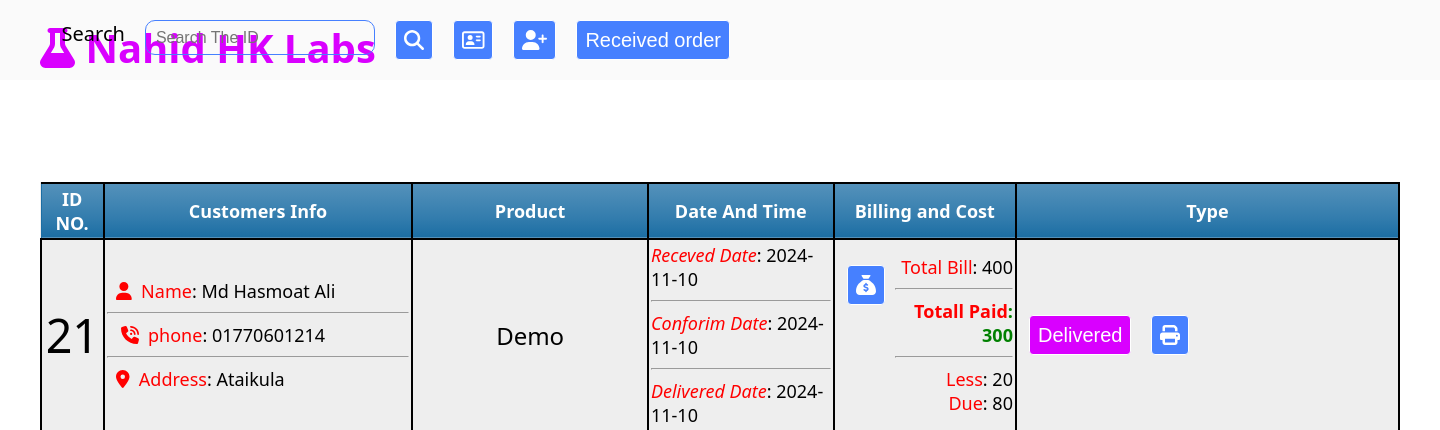
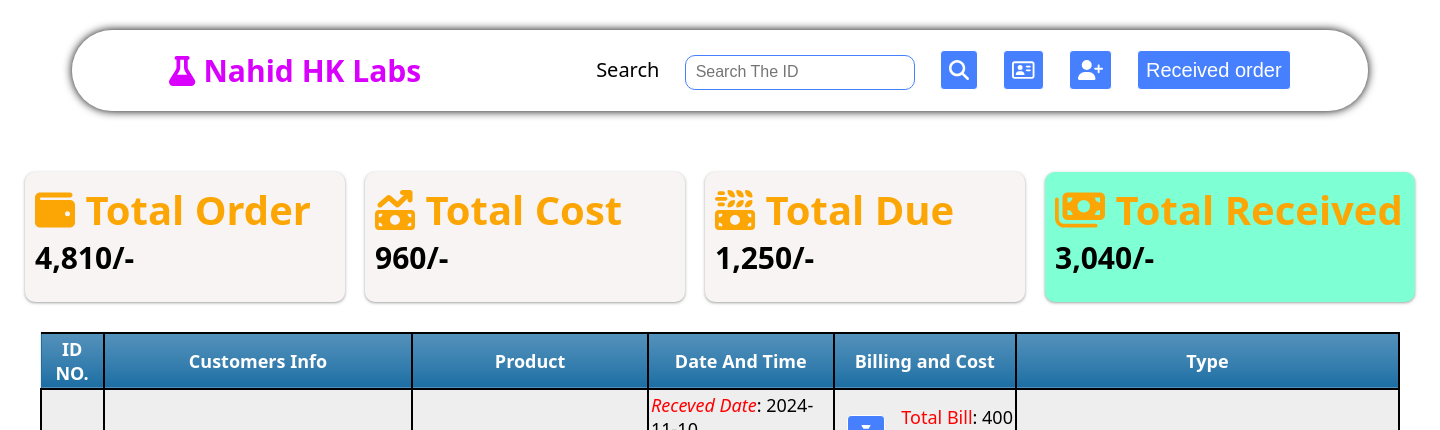
Before and after one commit to nahidhk/myinvoice, a PHP site: page / in a window 1440 px wide. Shown: the top 430 px of the page. Run offline with PHP 8.4, Linux system fonts and the light colour scheme; data comes from the database, SQL or seed files in the repository; some libraries are stand-ins or nearby versions.

Commit message:
new update

```diff
--- a/config.php
+++ b/config.php
@@ -1,7 +1,7 @@
 <?php
 $servername = "localhost";
 $username = "root";
-$password = "51614824";
+$password = "nahid12345";
 $dbname = "nhklabs";
 $conn = new mysqli($servername, $username, $password, $dbname);
 ?>
--- a/index.html
+++ b/index.html
@@ -1,5 +1,6 @@
 <!DOCTYPE html>
 <html lang="en">
+
 <head>
     <link rel="shortcut icon" href="icon.jpg" type="image/x-icon">
     <link rel="manifest" href="/manifest.json">
@@ -8,15 +9,17 @@
     <meta name="viewport" content="width=device-width, initial-scale=1.0">
     <title>Nahid HK Service Center</title>
 </head>
+
 <body>
-<div class="nav">
+    <nav class="flex anaround">
+        <div class="nav flex anaround">
             <blockquote>
                 <h1>
-            <i class="fa-solid fa-flask"></i>   Nahid HK Labs
+                    <i class="fa-solid fa-flask"></i> Nahid HK Labs
                 </h1>
             </blockquote>
-    <div class="btnbox">
 
+            <div style="padding: 10px;">
                 <label for="">Search</label>
                 <input onclick="mydata()" type="search" name="" id="search" placeholder="Search The ID">
                 <button onclick="searchData()" class="btn"><i class="fa-solid fa-magnifying-glass"></i>
@@ -24,12 +27,37 @@
                 <button onclick="window.location.href='/src/api/user.php'" class="btn">
                     <i class="fa-regular fa-address-card"></i>
                 </button>
-            <button onclick="window.location.href='/user'" class="btn"><i class="fa-solid fa-user-plus"></i></button>
+                <button onclick="window.location.href='/user'" class="btn"><i
+                        class="fa-solid fa-user-plus"></i></button>
 
                 <button class="btn" onclick="rcvdata()">Received order</button>
             </div>
         </div>
+    </nav>
     <br><br><br><br><br><br>
+
+    <div class="flex anaround">
+        <div class="flex anaround">
+            <div class="card card1">
+                <h1><i class="fa-solid fa-wallet"></i> Total Order</h1>
+                <h2 id="order"></h2>
+            </div>
+            <div class="card card2">
+                <h1><i class="fa-solid fa-money-bill-trend-up"></i> Total Cost</h1>
+                <h2 id="cost"></h2>
+            </div>
+            <div class="card card3">
+               <h1><i class="fa-solid fa-money-bill-wheat"></i> Total Due</h1>
+                <h2 id="due"></h2>
+            </div>
+            <div class="card card4">
+            <h1><i class="fa-solid fa-money-bills"></i> Total Received</h1>
+                <h2 id="received"></h2>
+            </div>
+        </div>
+    </div>
+
+
     <blockquote>
         <table class="blueTable">
             <thead>
@@ -48,6 +76,9 @@
     </blockquote>
     <!--javascript  -->
     <script src="src/js/index.js"></script>
-    <script src="https://cdnjs.cloudflare.com/ajax/libs/font-awesome/6.6.0/js/all.min.js" integrity="sha512-6sSYJqDreZRZGkJ3b+YfdhB3MzmuP9R7X1QZ6g5aIXhRvR1Y/N/P47jmnkENm7YL3oqsmI6AK+V6AD99uWDnIw==" crossorigin="anonymous" referrerpolicy="no-referrer"></script>
+    <script src="https://cdnjs.cloudflare.com/ajax/libs/font-awesome/6.6.0/js/all.min.js"
+        integrity="sha512-6sSYJqDreZRZGkJ3b+YfdhB3MzmuP9R7X1QZ6g5aIXhRvR1Y/N/P47jmnkENm7YL3oqsmI6AK+V6AD99uWDnIw=="
+        crossorigin="anonymous" referrerpolicy="no-referrer"></script>
 </body>
+
 </html>
--- a/src/css/style.css
+++ b/src/css/style.css
@@ -1,35 +1,37 @@
-body{
+body {
   font-size: 15pt;
   margin: 0;
   font-family: system-ui, -apple-system, BlinkMacSystemFont, 'Segoe UI', Roboto, Oxygen, Ubuntu, Cantarell, 'Open Sans', 'Helvetica Neue', sans-serif;
 }
-.nav{
-    background-color: rgb(250, 250, 250);
-    height: 80px;
-    width: 100%;
+
+.nav {
+  background-color: #ffffff8d;
   position: fixed;
+  width: 90%;
+  z-index: 1000;
+  top: 30px;
+  backdrop-filter: blur(10px);
+  border-radius: 100px;
+  box-shadow: 0 0 10px 0 #000;
 }
-.btnbox{
-    position: absolute;
-    top: 10px;
-    right: 700px;
-    display: flex;
-}
-.apt{
+
+.apt {
   background-color: #f8f4f4;
   padding: 20px;
   width: 300px;
   position: absolute;
   top: 50%;
   left: 50%;
-    transform: translate(-50%,-50%);
+  transform: translate(-50%, -50%);
   border-radius: 10px;
   color: #fca605;
 }
-label{
+
+label {
   margin: 10px;
 }
-.btn{
+
+.btn {
   font-size: 15pt;
   background-color: #4680ff;
   color: #fff;
@@ -40,7 +42,8 @@
   cursor: pointer;
   margin: 10px;
 }
-input{
+
+input {
   font-size: 12pt;
   height: 35px;
   width: 230px;
@@ -52,12 +55,15 @@
   padding: 10px;
   margin: 10px;
 }
-input:focus{
+
+input:focus {
   box-shadow: rgba(3, 102, 214, 0.3) 0px 0px 0px 3px;
 }
+
 .btn:hover {
   opacity: .7;
 }
+
 table.blueTable {
   border: 1px solid #1C6EA4;
   background-color: #EEEEEE;
@@ -65,16 +71,21 @@
   text-align: left;
   border-collapse: collapse;
 }
-  table.blueTable td, table.blueTable th {
+
+table.blueTable td,
+table.blueTable th {
   border: 2px solid #000000;
   padding: 3px 2px;
 }
+
 table.blueTable tbody td {
   font-size: 18px;
 }
+
 table.blueTable tr:nth-child(even) {
   background: #ffffff;
 }
+
 table.blueTable thead {
   background: #1C6EA4;
   background: -moz-linear-gradient(top, #5592bb 0%, #327cad 66%, #1C6EA4 100%);
@@ -82,6 +93,7 @@
   background: linear-gradient(to bottom, #5592bb 0%, #327cad 66%, #1C6EA4 100%);
   border-bottom: 2px solid #444444;
 }
+
 table.blueTable thead th {
   text-align: center;
   font-size: 18px;
@@ -89,6 +101,7 @@
   color: #FFFFFF;
   border-left: 2px solid #D0E4F5;
 }
+
 table.blueTable thead th:first-child {
   border-left: none;
 }
@@ -97,20 +110,59 @@
 table.blueTable tfoot .links {
   text-align: right;
 }
-  table.blueTable tfoot .links a{
+
+table.blueTable tfoot .links a {
   display: inline-block;
   background: #1C6EA4;
   color: #FFFFFF;
   padding: 2px 8px;
   border-radius: 5px;
 }
-.n{
+
+.n {
   color: red;
 
 
 }
-h1{
+
+h1 {
   margin: 0;
   color: #d900ff;
 
 }
+
+.flex {
+  display: flex;
+  ;
+}
+
+.anaround {
+  justify-content: space-around;
+}
+
+.card{
+  height: 110px;
+  width: 300px;
+  border-radius: 10px;
+  background-color: #f8f4f4;
+  padding: 10px;
+  box-shadow: rgba(60, 64, 67, 0.3) 0px 1px 2px 0px, rgba(60, 64, 67, 0.15) 0px 1px 3px 1px;
+  margin: 10px;
+  transition: all 0.3s;
+}
+.card:hover{
+  box-shadow: rgba(60, 64, 67, 0.3) 0px 4px 6px -1px, rgba(60, 64, 67, 0.15) 0px 2px 4px 0px;
+  transform: translateY(-5px);
+}
+.card > h1{
+  margin: 0;
+  color: #fca605;
+}
+.card > h2{
+  margin: 0;
+  color: #000000;
+}
+.card4{
+  width: 350px;
+  background-color: aquamarine;
+}
--- a/src/js/index.js
+++ b/src/js/index.js
@@ -1,7 +1,7 @@
-function rcvdata(){
-    window.location.href="/rcv"
+function rcvdata() {
+  window.location.href = "/rcv"
 }
-
+const apilink = "/src/api/api.php";
 async function displayData(searchInput = "") {
 
   try {
@@ -11,6 +11,7 @@
     if (!dataContainer) {
       throw new Error("Element with id 'app' not found.");
     }
+
 
     dataContainer.innerHTML = "";
 
@@ -22,7 +23,6 @@
         item.phone.toLowerCase().includes(searchInput.toLowerCase()) ||
         item.product.toLowerCase().includes(searchInput.toLowerCase())
     );
-
 
 
     filteredData.forEach((item) => {
@@ -93,22 +93,91 @@
 function searchData() {
   const searchInput1 = document.querySelector("#search").value;
   displayData(searchInput1);
-    window.location.href ="#" + searchInput1 ;
+  window.location.href = "#" + searchInput1;
 }
-  function mydata(){
-    document.querySelector("#search").value="";
+function mydata() {
+  document.querySelector("#search").value = "";
   searchData()
 }
 displayData();
 
-  function mycalcatapp(){
+function mycalcatapp() {
   const bill = document.getElementById("bill").value;
   const paid = document.getElementById("paid").value;
   const less = document.getElementById("less").value;
   const due = document.getElementById("due").value;
   if (bill) {
     const alltaka = bill - paid - less;
-      document.getElementById('due').value=alltaka;
+    document.getElementById('due').value = alltaka;
 
   }
 }
+
+
+
+function calculateTotalBill() {
+  fetch(apilink)
+    .then(response => {
+      if (!response.ok) {
+        throw new Error("Failed to load JSON file");
+      }
+      return response.json();
+    })
+    .then(data => {
+      const totalBill = data.reduce((sum, item) => {
+        const billValue = parseFloat(item.bill);
+        if (!isNaN(billValue)) {
+          return sum + billValue;
+        }
+        return sum;
+      }, 0);
+
+      const totalPaid = data.reduce((sum, item) => {
+        const paidValue = parseFloat(item.paid);
+        if (!isNaN(paidValue)) {
+          return sum + paidValue;
+        }
+        return sum;
+      }, 0);
+
+
+      const totalless = data.reduce((sum, item) => {
+        const paidValue = parseFloat(item.less);
+        if (!isNaN(paidValue)) {
+          return sum + paidValue;
+        }
+        return sum;
+      }, 0);
+
+      const totaldue = data.reduce((sum, item) => {
+        const paidValue = parseFloat(item.due);
+        if (!isNaN(paidValue)) {
+          return sum + paidValue;
+        }
+        return sum;
+      }, 0);
+
+      const order = document.getElementById("order");
+      const cost = document.getElementById("cost");
+      const due = document.getElementById("due");
+      const receved = document.getElementById("received");
+
+
+      console.log("Total Invoice Bill:", totalBill);
+      console.log("Total Paid:", totalPaid);
+      console.log("Total less:", totalless);
+      console.log("Total Due:", totaldue);
+
+      order.innerHTML = new Intl.NumberFormat("en-Us").format(totalBill) + "/-";
+      cost.innerHTML = new Intl.NumberFormat("en-Us").format(totalless) + "/-";
+      due.innerHTML = new Intl.NumberFormat("en-Us").format(totaldue) + "/-";
+      receved.innerHTML = new Intl.NumberFormat("en-Us").format(totalPaid) + "/-";
+
+
+    })
+    .catch(error => {
+      console.error("Error:", error);
+    });
+}
+
+calculateTotalBill();
```
Also changed, not shown: bill/index.php (+16 -7 lines), rcv/index.html (+15 -7 lines), user/index.html (+14 -7 lines). Lines whose indentation alone changed are shown as unchanged.
